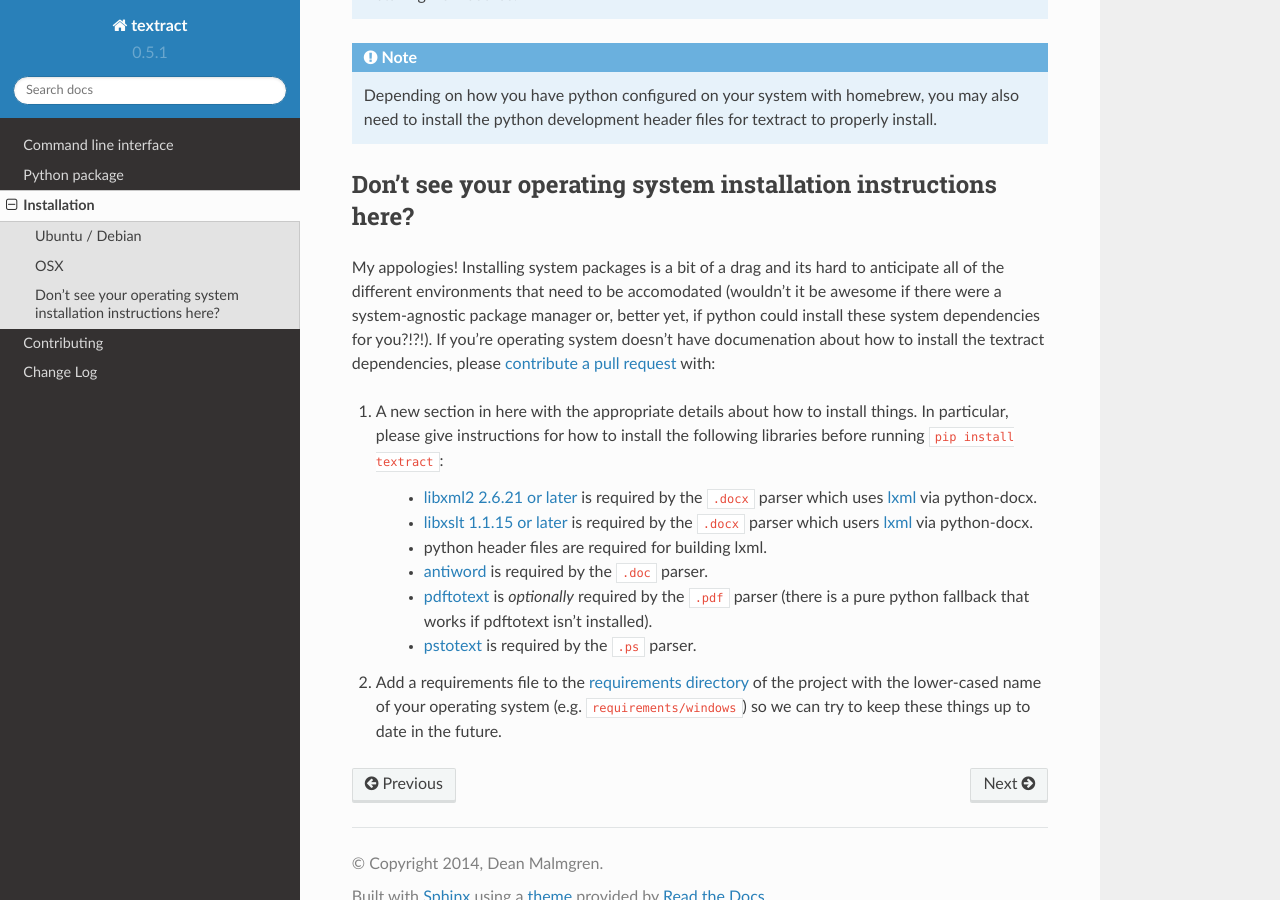
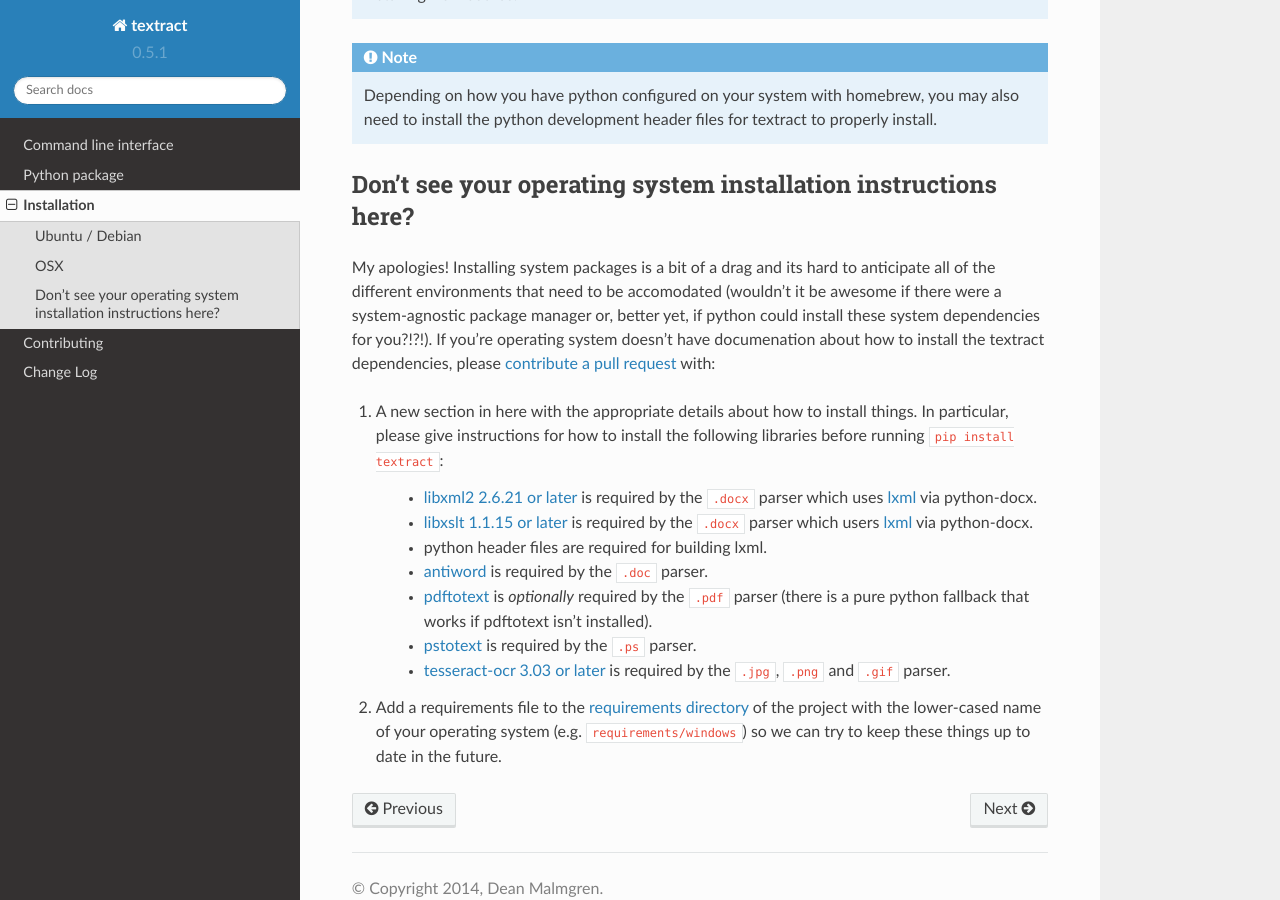
Before and after one commit to deanmalmgren/textract, a Sphinx documentation site: the page built from docs/installation.rst, in a window 1280 px wide and 900 px high, scrolled down 854 px. Built offline with Sphinx 7.4.7 and the Read the Docs theme 2.0.0, drawn with Linux system fonts in a browser that asks for light colours.

Commit message:
updated installation instructions

```diff
--- a/docs/installation.rst
+++ b/docs/installation.rst
@@ -61,7 +61,7 @@
 Don't see your operating system installation instructions here?
 ---------------------------------------------------------------
 
-My appologies! Installing system packages is a bit of a drag and its
+My apologies! Installing system packages is a bit of a drag and its
 hard to anticipate all of the different environments that need to be
 accomodated (wouldn't it be awesome if there were a system-agnostic
 package manager or, better yet, if python could install these system
@@ -97,6 +97,9 @@
     - `pstotext <http://pages.cs.wisc.edu/~ghost/doc/pstotext.htm>`_
       is required by the ``.ps`` parser.
 
+    - `tesseract-ocr 3.03 or later <https://code.google.com/p/tesseract-ocr/>`_
+      is required by the ``.jpg``, ``.png`` and ``.gif`` parser.
+
 2. Add a requirements file to the `requirements directory
    <https://github.com/deanmalmgren/textract/tree/master/requirements>`_
    of the project with the lower-cased name of your operating system
```
